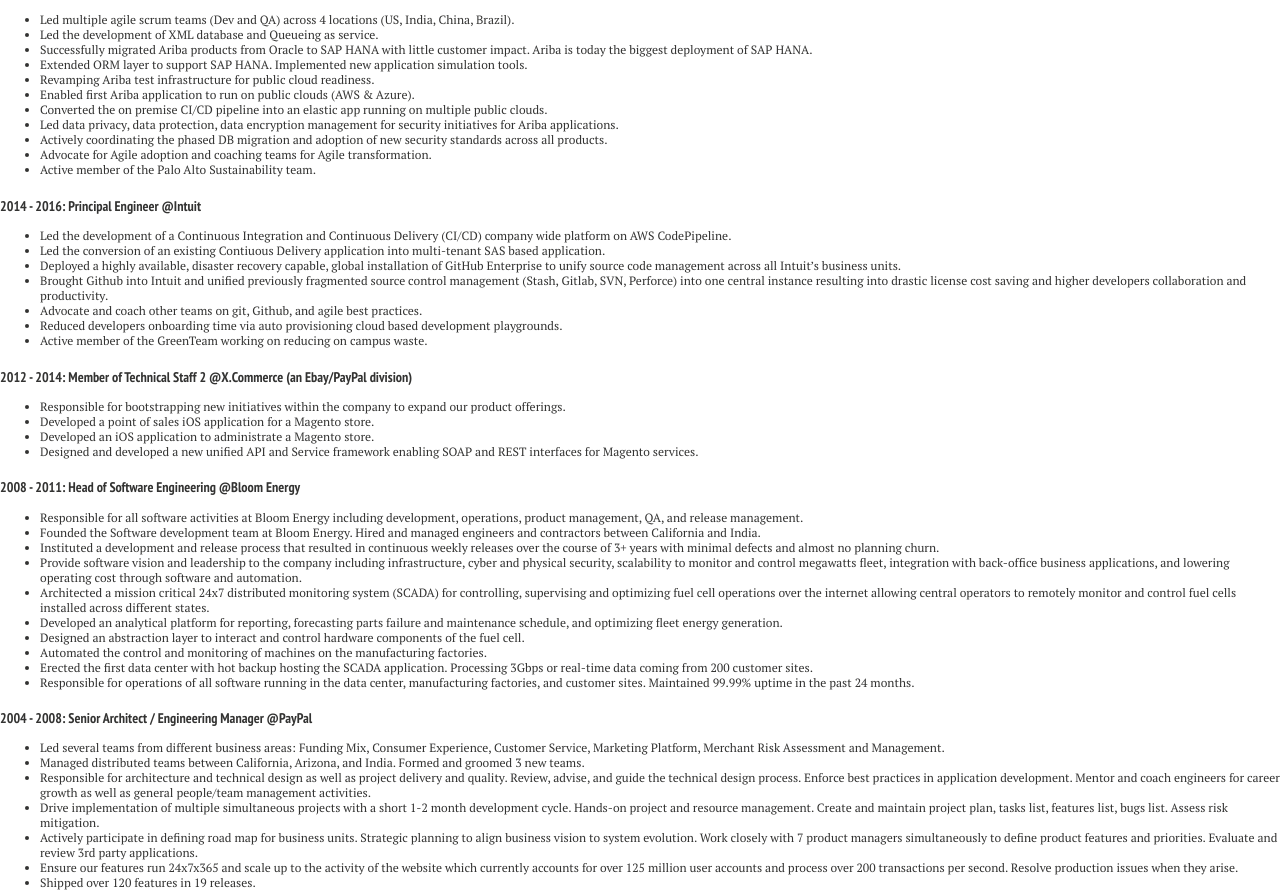
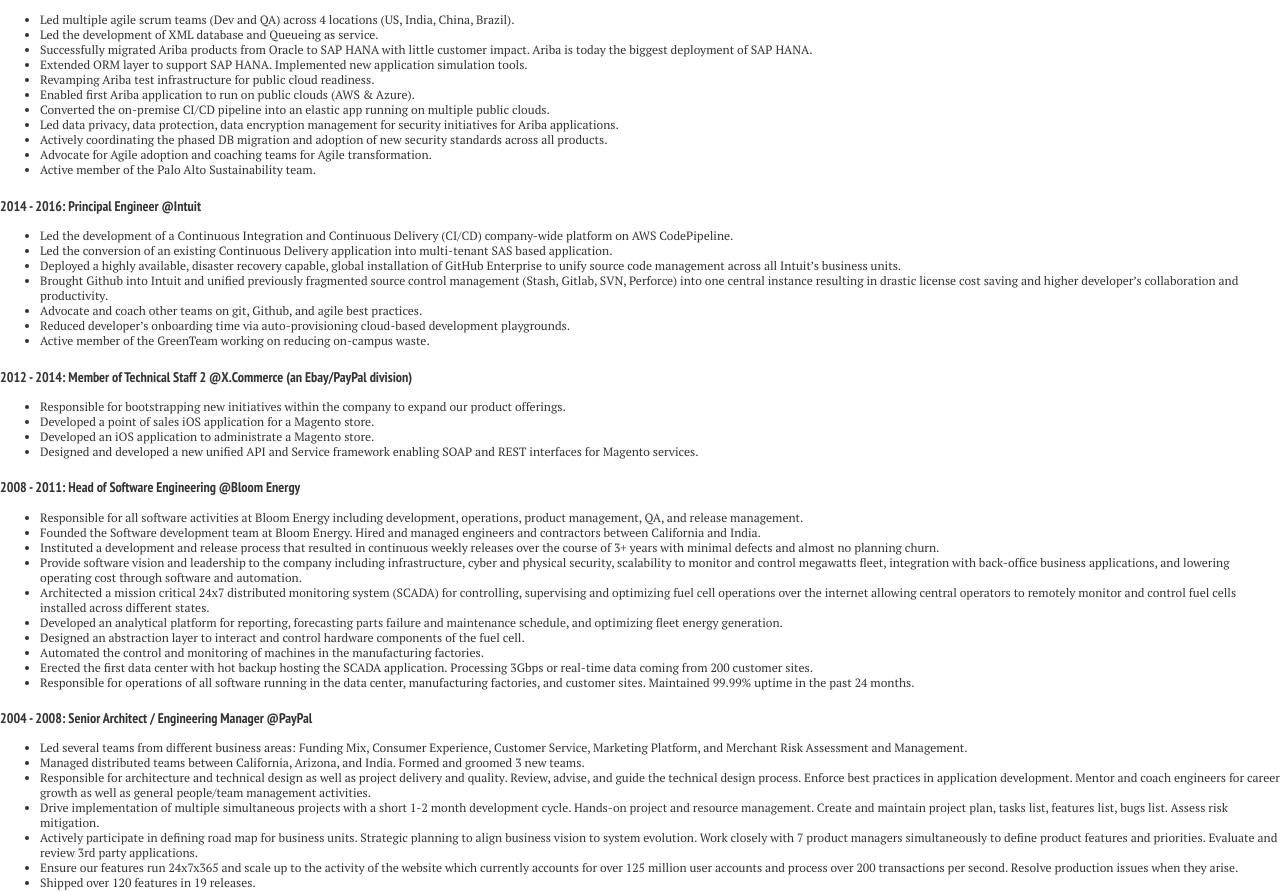
Before and after one commit to quocvu/quocvu.github.io, a Jekyll site: the page built from resume/pdf.md, in a window 1280 px wide. Shown: the part 349-1241 px from the top of the page. Built offline with Jekyll 4.4.1, drawn with Linux system fonts in a browser that asks for light colours; nearby versions of some CDN libraries.

Commit message:
fix grammar typos

```diff
--- a/_data/resume.yml
+++ b/_data/resume.yml
@@ -66,7 +66,7 @@
     - Extended ORM layer to support SAP HANA. Implemented new application simulation tools.
     - Revamping Ariba test infrastructure for public cloud readiness.
     - Enabled first Ariba application to run on public clouds (AWS & Azure).
-    - Converted the on premise CI/CD pipeline into an elastic app running on multiple public clouds.
+    - Converted the on-premise CI/CD pipeline into an elastic app running on multiple public clouds.
     - Led data privacy, data protection, data encryption management for security initiatives for Ariba applications.
     - Actively coordinating the phased DB migration and adoption of new security standards across all products.
     - Advocate for Agile adoption and coaching teams for Agile transformation.
@@ -78,13 +78,13 @@
   company: Intuit
   date: { from: 2014, to: 2016 }
   description:
-    - Led the development of a Continuous Integration and Continuous Delivery (CI/CD) company wide platform on AWS CodePipeline.
-    - Led the conversion of an existing Contiuous Delivery application into multi-tenant SAS based application.
+    - Led the development of a Continuous Integration and Continuous Delivery (CI/CD) company-wide platform on AWS CodePipeline.
+    - Led the conversion of an existing Continuous Delivery application into multi-tenant SAS based application.
     - Deployed a highly available, disaster recovery capable, global installation of GitHub Enterprise to unify source code management across all Intuit's business units.
-    - Brought Github into Intuit and unified previously fragmented source control management (Stash, Gitlab, SVN, Perforce) into one central instance resulting into drastic license cost saving and higher developers collaboration and productivity.
+    - Brought Github into Intuit and unified previously fragmented source control management (Stash, Gitlab, SVN, Perforce) into one central instance resulting in drastic license cost saving and higher developer's collaboration and productivity.
     - Advocate and coach other teams on git, Github, and agile best practices.
-    - Reduced developers onboarding time via auto provisioning cloud based development playgrounds.
-    - Active member of the GreenTeam working on reducing on campus waste.
+    - Reduced developer's onboarding time via auto-provisioning cloud-based development playgrounds.
+    - Active member of the GreenTeam working on reducing on-campus waste.
 
 - id: xcommerce
   type: work
@@ -111,7 +111,7 @@
     - Architected a mission critical 24x7 distributed monitoring system (SCADA) for controlling, supervising and optimizing fuel cell operations over the internet allowing central operators to remotely monitor and control fuel cells installed across different states.
     - Developed an analytical platform for reporting, forecasting parts failure and maintenance schedule, and optimizing fleet energy generation.
     - Designed an abstraction layer to interact and control hardware components of the fuel cell.
-    - Automated the control and monitoring of machines on the manufacturing factories.
+    - Automated the control and monitoring of machines in the manufacturing factories.
     - Erected the first data center with hot backup hosting the SCADA application. Processing 3Gbps or real-time data coming from 200 customer sites.
     - Responsible for operations of all software running in the data center, manufacturing factories, and customer sites. Maintained 99.99% uptime in the past 24 months.
 
@@ -122,7 +122,7 @@
   date: { from: 2004, to: 2008 }
   summaryXXX: Led the development and launch of many key products including Funding Mix, Consumer experience, customer service tools, marketing platform, merchant risk
   description:
-    - "Led several teams from different business areas: Funding Mix, Consumer Experience, Customer Service, Marketing Platform, Merchant Risk Assessment and Management."
+    - "Led several teams from different business areas: Funding Mix, Consumer Experience, Customer Service, Marketing Platform, and Merchant Risk Assessment and Management."
     - Managed distributed teams between California, Arizona, and India. Formed and groomed 3 new teams.
     - Responsible for architecture and technical design as well as project delivery and quality. Review, advise, and guide the technical design process. Enforce best practices in application development. Mentor and coach engineers for career growth as well as general people/team management activities.
     - Drive implementation of multiple simultaneous projects with a short 1-2 month development cycle. Hands-on project and resource management. Create and maintain project plan, tasks list, features list, bugs list. Assess risk mitigation.
```
